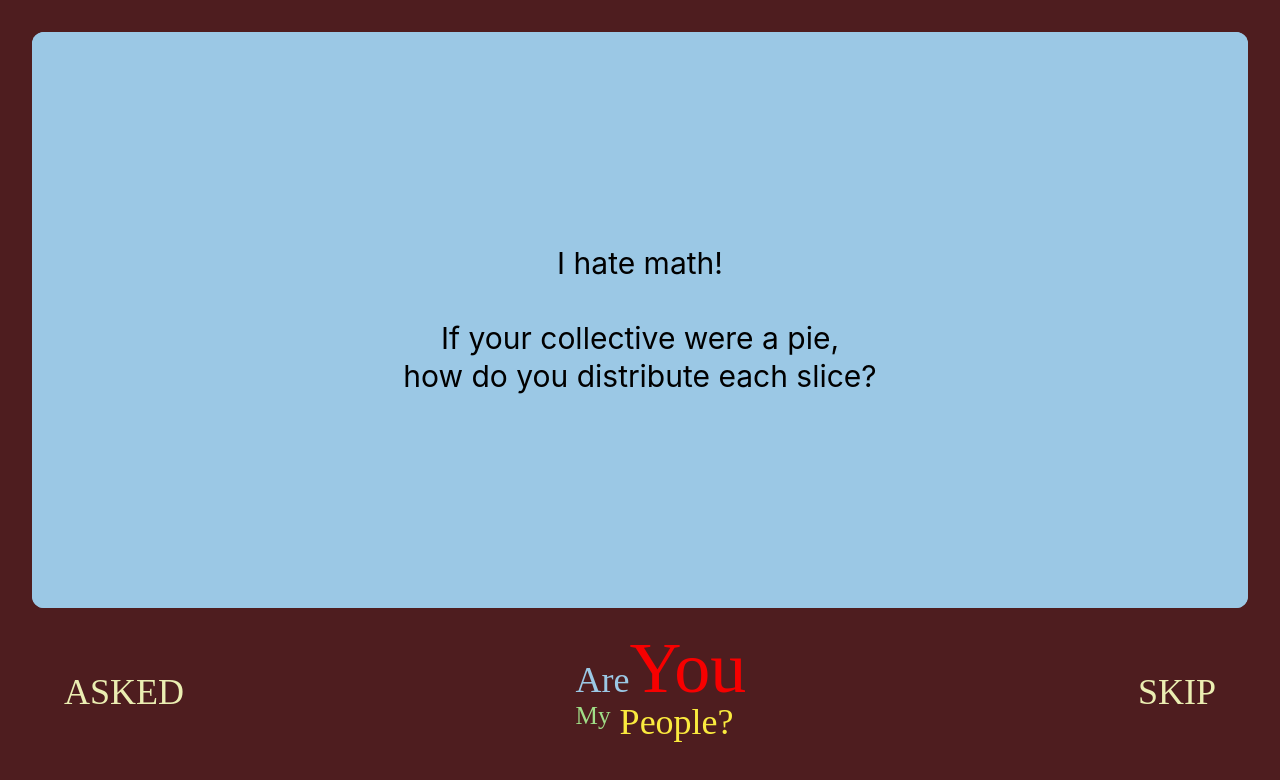
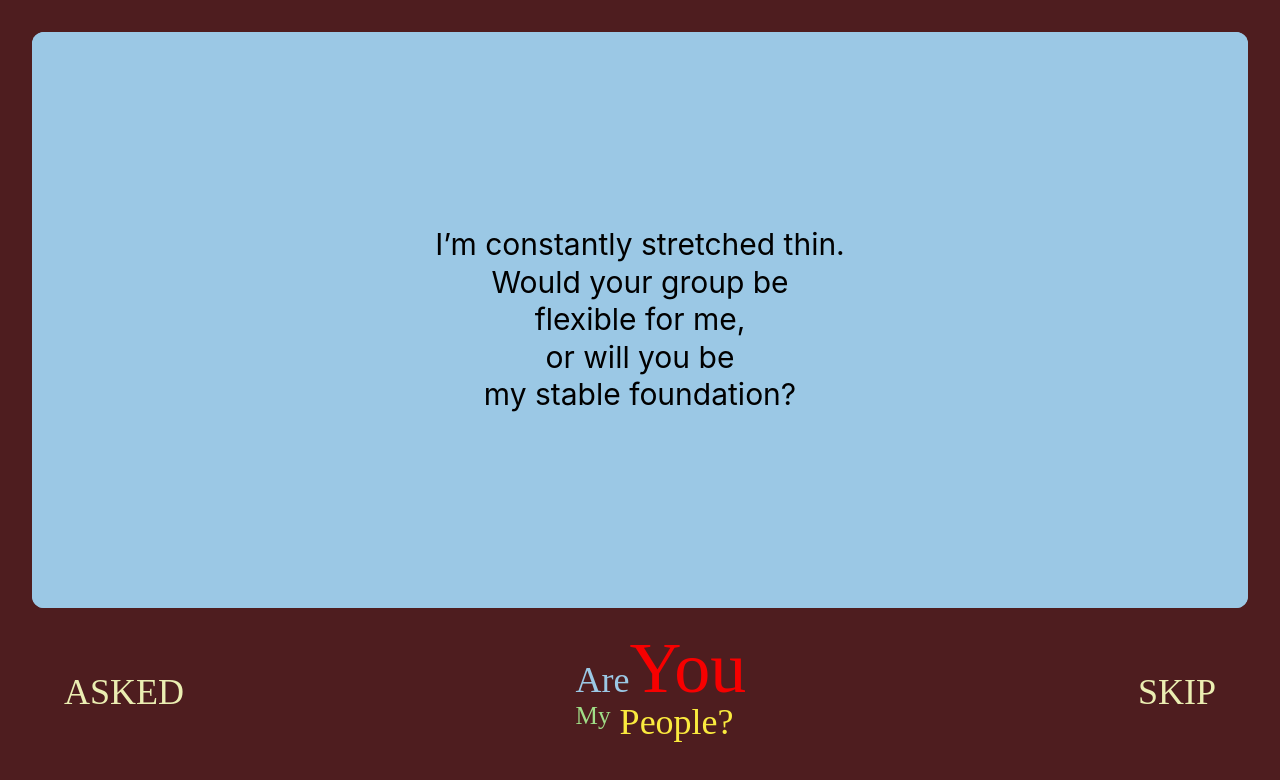
Before and after one commit to tylerpaige/are-you-my-people, a Vue app: page / in a window 1280 px wide. Shown: the top 780 px of the page. Built offline with nearby package versions, Linux system fonts and the light colour scheme; no server answers; a web font is replaced by a local one.

Commit message:
Shuffle questions on page load

```diff
--- a/src/pages/QuestionsPage.vue
+++ b/src/pages/QuestionsPage.vue
@@ -19,6 +19,18 @@ const COLORS: CardColor[] = [
   { background: 'bg-red', text: 'text-white', nextGlow: 'to-red' },
 ];
 
+
+function shuffleQuestions(questions: string[]): string[] {
+  const shuffled = [...questions];
+  for (let i = shuffled.length - 1; i > 0; i -= 1) {
+    const j = Math.floor(Math.random() * (i + 1));
+    [shuffled[i], shuffled[j]] = [shuffled[j]!, shuffled[i]!];
+  }
+  return shuffled;
+}
+
+const shuffledQuestions = ref<string[]>(QUESTIONS);
+
 const currentIndex = ref(0);
 const displayIndex = ref(0);
 const direction = ref<'next' | 'prev'>('next');
@@ -30,24 +42,26 @@ const leftGlowEl = ref<HTMLElement | null>(null);
 const rightGlowEl = ref<HTMLElement | null>(null);
 const backgroundIndex = ref(0);
 
-const hasQuestions = computed(() => QUESTIONS.length > 0);
+const hasQuestions = computed(() => shuffledQuestions.value.length > 0);
 
 const foregroundIndex = computed(() =>
   exitingIndex.value !== null ? exitingIndex.value : displayIndex.value
 );
 
 const foregroundQuestion = computed(() =>
-  hasQuestions.value ? QUESTIONS[foregroundIndex.value % QUESTIONS.length] : ''
+  hasQuestions.value
+    ? shuffledQuestions.value[foregroundIndex.value % shuffledQuestions.value.length]
+    : ''
 );
 
 const nextIndex = computed(() => {
   if (!hasQuestions.value) return 0;
-  return (currentIndex.value + 1) % QUESTIONS.length;
+  return (currentIndex.value + 1) % shuffledQuestions.value.length;
 });
 
 function getQuestion(index: number): string {
   if (!hasQuestions.value) return '';
-  return QUESTIONS[index % QUESTIONS.length]!;
+  return shuffledQuestions.value[index % shuffledQuestions.value.length]!;
 }
 
 function getCardColor(index: number): CardColor {
@@ -57,11 +71,11 @@ function getCardColor(index: number): CardColor {
 }
 
 function isAsked(index: number): boolean {
-  return askedIndices.value.includes(index % QUESTIONS.length);
+  return askedIndices.value.includes(index % shuffledQuestions.value.length);
 }
 
 function markAsked(index: number) {
-  const normalized = index % QUESTIONS.length;
+  const normalized = index % shuffledQuestions.value.length;
   if (!askedIndices.value.includes(normalized)) {
     askedIndices.value = [...askedIndices.value, normalized];
   }
@@ -78,12 +92,14 @@ function animateToIndex(
     if (options?.markAskedAfterExit && options.sourceIndex != null) {
       markAsked(options.sourceIndex);
     }
-    currentIndex.value = (targetIndex + QUESTIONS.length) % QUESTIONS.length;
+    currentIndex.value =
+      (targetIndex + shuffledQuestions.value.length) % shuffledQuestions.value.length;
     displayIndex.value = currentIndex.value;
     return;
   }
 
-  const normalizedTarget = (targetIndex + QUESTIONS.length) % QUESTIONS.length;
+  const normalizedTarget =
+    (targetIndex + shuffledQuestions.value.length) % shuffledQuestions.value.length;
 
   isAnimating.value = true;
   direction.value = dir;
@@ -189,6 +205,9 @@ function handleKeydown(e: KeyboardEvent) {
 }
 
 onMounted(() => {
+  if (QUESTIONS.length > 1) {
+    shuffledQuestions.value = shuffleQuestions(QUESTIONS);
+  }
   window.addEventListener('keydown', handleKeydown);
 });
 
```
